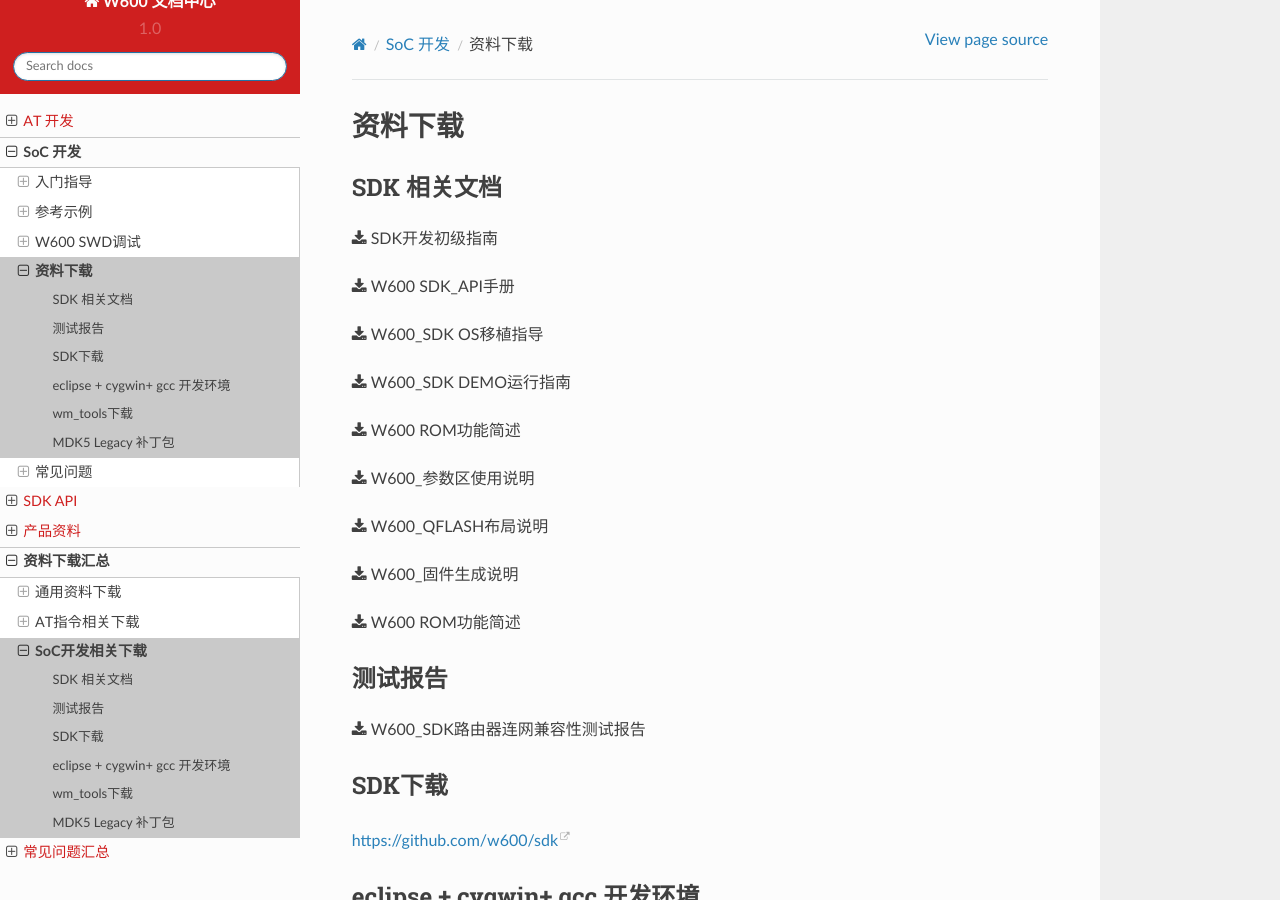
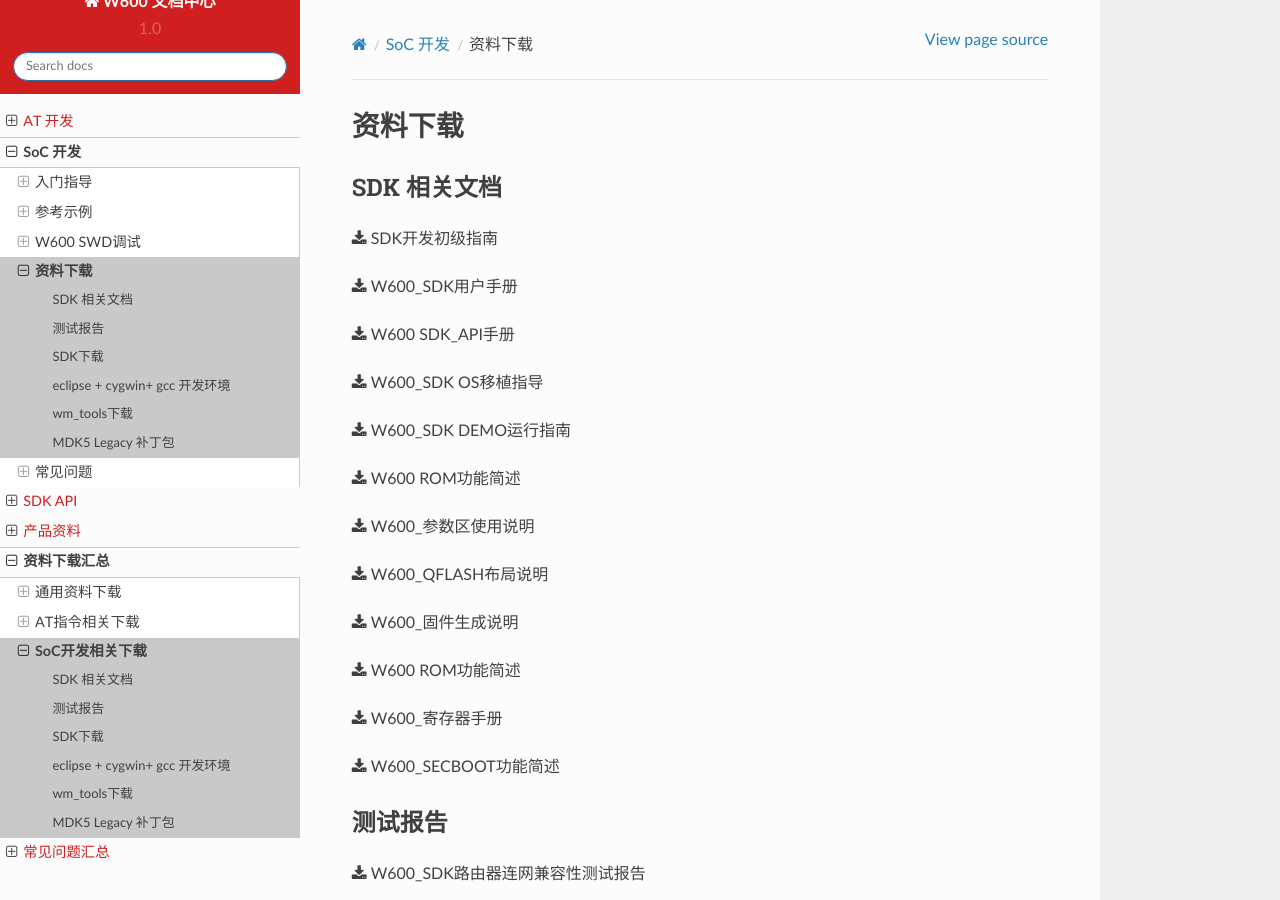
Before and after one commit to szqt/docs, a Sphinx documentation site: the page built from source/soc/download.rst, in a window 1280 px wide and 900 px high. Built offline with Sphinx 7.4.7 and the Read the Docs theme 2.0.0, drawn with Linux system fonts in a browser that asks for light colours; pages that are not in the unit, such as notebooks, are missing from menus.

Commit message:
update some document

```diff
--- a/source/soc/download.rst
+++ b/source/soc/download.rst
@@ -4,6 +4,8 @@
 SDK 相关文档
 ------------------
 :download:`SDK开发初级指南 </upload/sdk/SDK开发初级指南.pdf>`
+
+:download:`W600_SDK用户手册 </upload/sdk/W600_SDK用户手册.pdf>`
 
 :download:`W600 SDK_API手册 </upload/sdk/W600_APIs.zip>`
 
@@ -20,6 +22,11 @@
 :download:`W600_固件生成说明 </upload/sdk/W600_固件生成说明.pdf>`
 
 :download:`W600 ROM功能简述 </upload/sdk/W600 ROM功能简述.pdf>`
+
+:download:`W600_寄存器手册 </upload/sdk/W600_寄存器手册.pdf>`
+
+:download:`W600_SECBOOT功能简述 </upload/sdk/W600_SECBOOT功能简述.pdf>`
+
 
 
 
```
